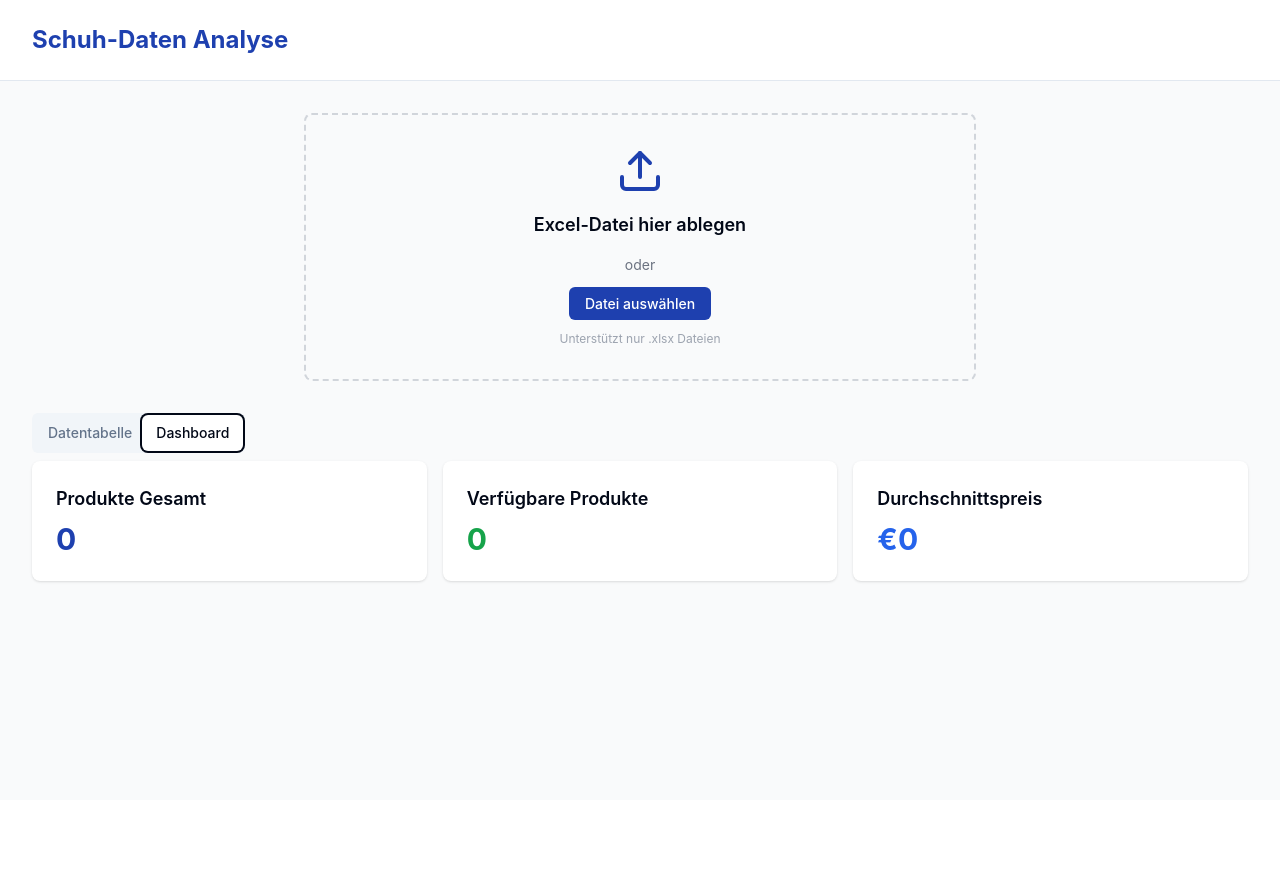
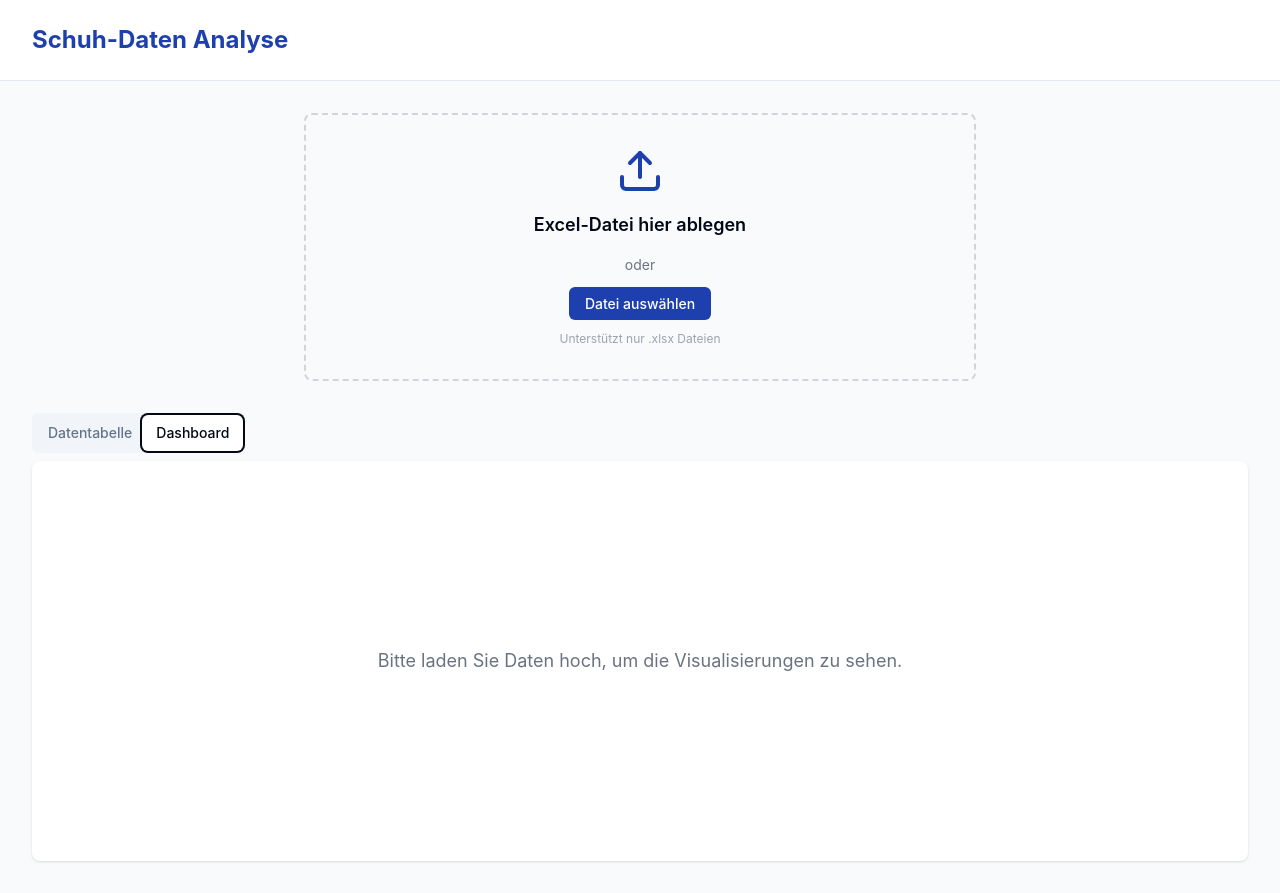
Before and after one commit to MrDio/shoe-insight-visualizer, a React (Vite) app: page / in a window 1280 px wide. Both pictures are taken after a click on the tab "Dashboard". Before the commit the page ends 800 px from the top, so only its background shows below. Built offline with nearby package versions, Linux system fonts and the light colour scheme.

Commit message:
Fix dashboard visibility issue
Resolved an issue where the dashboard was not displaying correctly, ensuring that users can now see the intended content.
[skip gpt_engineer]

```diff
--- a/src/components/Dashboard.tsx
+++ b/src/components/Dashboard.tsx
@@ -20,7 +20,16 @@ interface DashboardProps {
 }
 
 export const Dashboard = ({ data }: DashboardProps) => {
-  // Berechne Durchschnittspreise pro Kategorie
+  // Early return if no data is present
+  if (!data || data.length === 0) {
+    return (
+      <div className="flex items-center justify-center h-[400px] bg-white rounded-lg shadow">
+        <p className="text-lg text-gray-500">Bitte laden Sie Daten hoch, um die Visualisierungen zu sehen.</p>
+      </div>
+    );
+  }
+
+  // Calculate averages only if we have data
   const averagePricesByCategory = data.reduce((acc, item) => {
     if (!acc[item.category]) {
       acc[item.category] = { total: 0, count: 0 };
@@ -35,18 +44,16 @@ export const Dashboard = ({ data }: DashboardProps) => {
     avgPrice: Math.round(values.total / values.count),
   }));
 
-  // Berechne Gesamtstatistiken
+  // Calculate total statistics
   const totalProducts = data.length;
   const availableProducts = data.filter(item => item.availability === 1).length;
-  const averagePrice = data.length > 0
-    ? Math.round(data.reduce((sum, item) => sum + item.price, 0) / data.length)
-    : 0;
+  const averagePrice = Math.round(data.reduce((sum, item) => sum + item.price, 0) / data.length);
 
-  // Prepare Sankey data with validation
+  // Prepare Sankey data
   const categories = [...new Set(data.map(d => d.category))];
   const sizes = [...new Set(data.map(d => d.size))];
 
-  const sankeyData = categories.length > 0 && sizes.length > 0 ? {
+  const sankeyData = {
     nodes: [
       ...categories.map(id => ({ id })),
       ...sizes.map(id => ({ id }))
@@ -67,10 +74,10 @@ export const Dashboard = ({ data }: DashboardProps) => {
       }
       return acc;
     }, [] as { source: string; target: string; value: number }[])
-  } : { nodes: [], links: [] };
+  };
 
-  // Prepare Chord data with validation
-  const chordData = categories.length > 0 ? categories.map(cat1 =>
+  // Prepare Chord data
+  const chordData = categories.map(cat1 =>
     categories.map(cat2 => {
       if (cat1 === cat2) return 0;
       const price1 = data
@@ -81,7 +88,7 @@ export const Dashboard = ({ data }: DashboardProps) => {
         .reduce((sum, d) => sum + d.price, 0);
       return Math.round((price1 + price2) / 2);
     })
-  ) : [[0]];
+  );
 
   return (
     <div className="space-y-8">
@@ -100,7 +107,6 @@ export const Dashboard = ({ data }: DashboardProps) => {
         </div>
       </div>
 
-      {data.length > 0 && (
       <div className="bg-white p-6 rounded-lg shadow">
         <Tabs defaultValue="bar" className="w-full">
           <TabsList className="grid w-full grid-cols-3">
@@ -138,7 +144,6 @@ export const Dashboard = ({ data }: DashboardProps) => {
                 nodeSpacing={24}
                 nodeBorderWidth={0}
                 linkOpacity={0.5}
-                  linkHoverOthersOpacity={0.1}
                 enableLinkGradient={true}
               />
             </div>
@@ -166,14 +171,12 @@ export const Dashboard = ({ data }: DashboardProps) => {
                 labelRotation={-90}
                 labelTextColor={{ from: 'color', modifiers: [['darker', 1]] }}
                 colors={{ scheme: 'nivo' }}
-                  isInteractive={true}
                 motionConfig="gentle"
               />
             </div>
           </TabsContent>
         </Tabs>
       </div>
-      )}
     </div>
   );
 };
```
Lines whose indentation alone changed are shown as unchanged.
